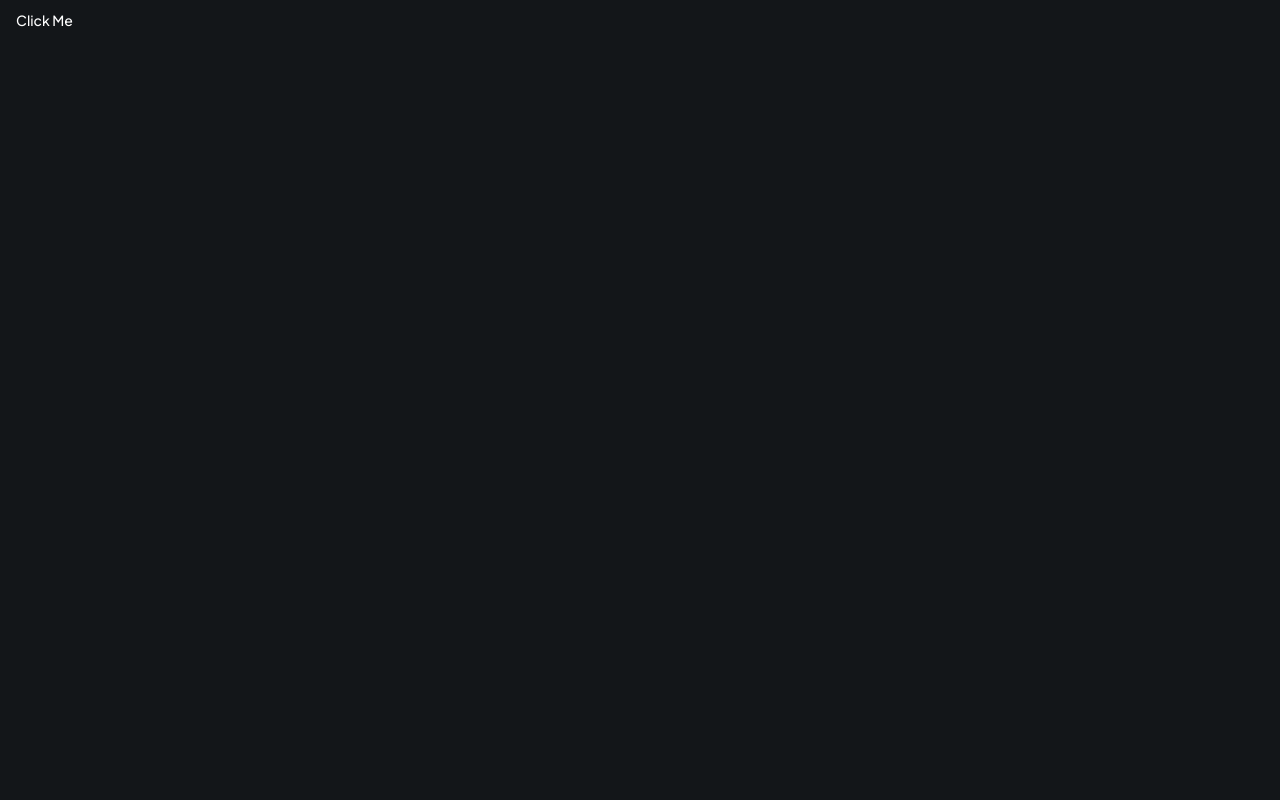
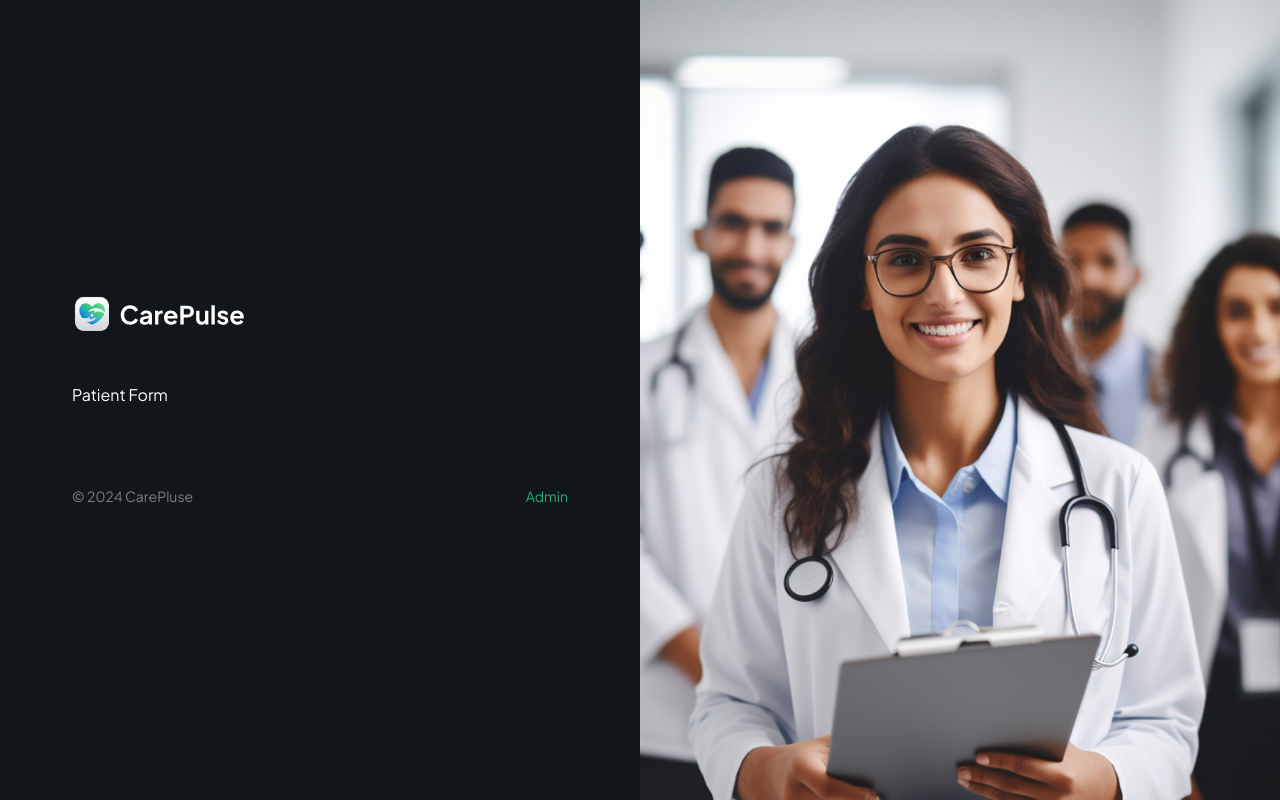
Before and after one commit to kajugadaniels/nextjs-healthcare-project, a Next.js app: page / in a window 1280 px wide. Built offline with nearby package versions, Linux system fonts and the light colour scheme.

Commit message:
Design layout for patient form

```diff
--- a/app/page.tsx
+++ b/app/page.tsx
@@ -1,10 +1,40 @@
-import { Button } from '@/components/ui/button'
+import Image from 'next/image'
+import Link from 'next/link'
 import React from 'react'
 
 export default function Home() {
     return (
-        <div className='text-white'>
-            <Button>Click Me</Button>
+        <div className="flex h-screen max-h-screen">
+            <section className="remove-scrollbar container my-auto">
+                <div className="sub-container max-w-[496px]">
+                    <Image
+                        src="/assets/icons/logo-full.svg"
+                        height={1000}
+                        width={1000}
+                        alt="patient"
+                        className="mb-12 h-10 w-fit"
+                    />
+
+                    Patient Form
+
+                    <div className="text-14-regular mt-20 flex justify-between">
+                        <p className="justify-items-end text-dark-600 xl:text-left">
+                            © 2024 CarePluse
+                        </p>
+                        <Link href="/?admin=true" className="text-green-500">
+                            Admin
+                        </Link>
+                    </div>
+                </div>
+            </section>
+
+            <Image
+                src="/assets/images/onboarding-img.png"
+                height={1000}
+                width={1000}
+                alt="patient"
+                className="side-img max-w-[50%]"
+            />
         </div>
     )
 }
```
